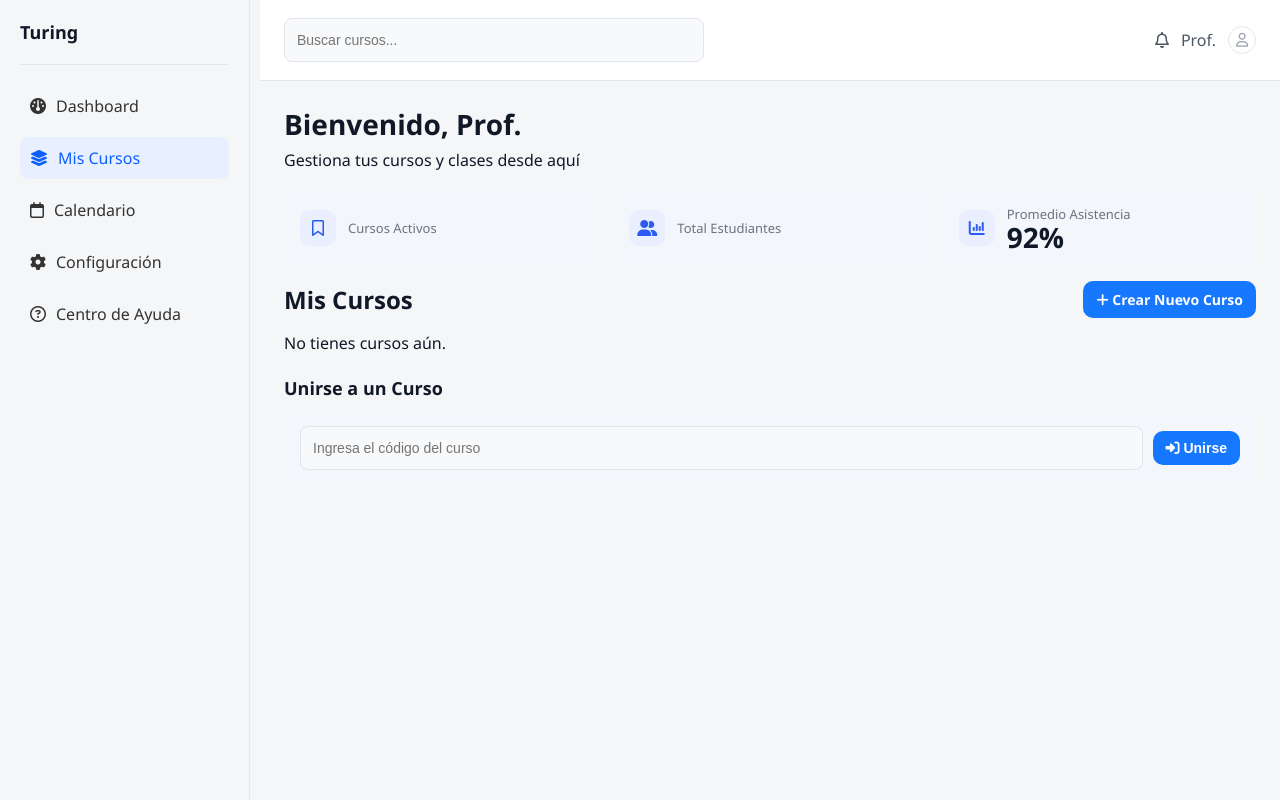
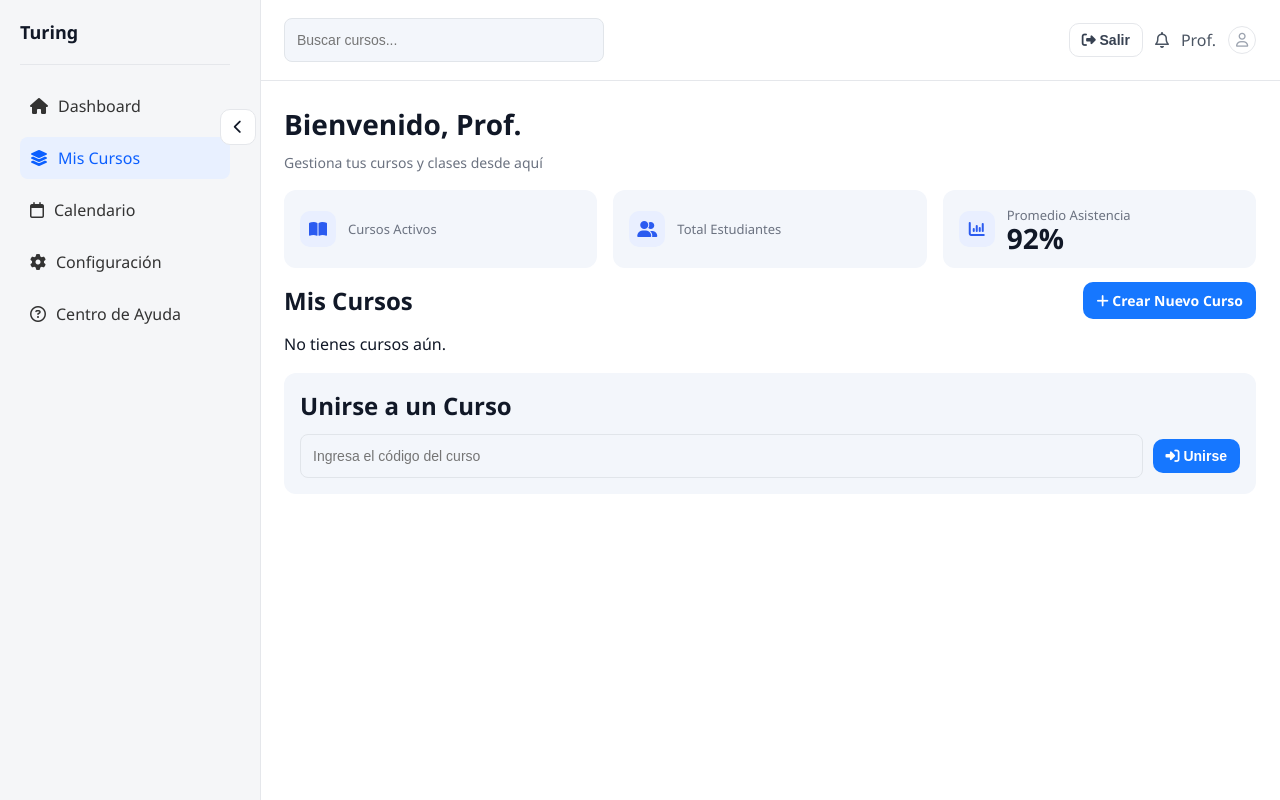
Before and after one commit to SebasHM1/Turing-Tutor-IA, a Django app: template src/turing/courses/templates/my_courses.html in a window 1280 px wide. Run offline with Django 5.2, Linux system fonts and the light colour scheme; the template is opened without the code that fills it, so the values that code supplies are empty.

Commit message:
feat: finish screen of Teacher

```diff
--- a/src/turing/courses/templates/my_courses.html
+++ b/src/turing/courses/templates/my_courses.html
@@ -20,7 +20,8 @@
             <hr class="sidebar-divider">
 
             <ul class="nav-links">
-                <li><a href="#"><i class="fa-solid fa-gauge"></i> Dashboard</a></li>
+                <li><a href="#"><i class="fa-solid fa-house"></i> Dashboard</a></li>
+
                 <li><a class="active" href="{% url 'courses:my_courses' %}"><i class="fa-solid fa-layer-group"></i> Mis
                         Cursos</a></li>
                 <li><a href="#"><i class="fa-regular fa-calendar"></i> Calendario</a></li>
@@ -37,8 +38,19 @@
                     <div class="search">
                         <input type="text" placeholder="Buscar cursos...">
                     </div>
+
+                    <!-- Form de logout escondido -->
+                    <form id="logout-form" method="post" action="{% url 'logout' %}" class="logout-form">
+                        {% csrf_token %}
+                    </form>
+
                     <div class="topbar-user">
-                        <i class="fa-regular fa-bell"></i>
+                        <button type="button" class="btn btn-ghost small js-logout">
+                            <i class="fa-solid fa-right-from-bracket"></i> Salir
+                        </button>
+
+
+                        <i class="fa-regular fa-bell bell"></i>
                         <span>Prof. {{ user.last_name }}</span>
                         <div class="avatar-circle">
                             {% if user.profile.avatar_url %}
@@ -53,23 +65,34 @@
 
 
 
+
             <!-- Contenido -->
             <div class="content">
                 <div class="container">
                     <div class="welcome">
+                        <div class="welcome-head place-back">
+                            <button type="button" class="btn-back js-back" aria-label="Volver atrás">
+                                <i class="fa-solid fa-chevron-left"></i>
+                            </button>
                             <h1>Bienvenido, Prof. {{ user.last_name }}</h1>
-                        <p>Gestiona tus cursos y clases desde aquí</p>
                         </div>
+
+                        <p class="welcome-sub">Gestiona tus cursos y clases desde aquí</p>
+                    </div>
+
+
+
 
                     <!-- KPIs -->
                     <div class="kpis">
                         <div class="kpi card">
-                            <div class="icon"><i class="fa-regular fa-bookmark"></i></div>
+                            <div class="icon"><i class="fa-solid fa-book-open"></i></div>
                             <div>
                                 <div class="label">Cursos Activos</div>
                                 <div class="value">{{ active_courses }}</div>
                             </div>
                         </div>
+
                         <div class="kpi card">
                             <div class="icon"><i class="fa-solid fa-user-group"></i></div>
                             <div>
@@ -121,9 +144,9 @@
                         {% endfor %}
                     </div>
 
-                    <!-- Unirse por código -->
+                    <div class="join-card card">
                         <h2 class="section-title">Unirse a un Curso</h2>
-                    <form class="join-card card join-box" method="post" action="{% url 'courses:join_by_code' %}">
+                        <form class="join-inline" method="post" action="{% url 'courses:join_by_code' %}">
                             {% csrf_token %}
                             <input type="text" name="code" placeholder="Ingresa el código del curso" autocomplete="off">
                             <button class="btn btn-primary" type="submit">
@@ -131,9 +154,13 @@
                             </button>
                         </form>
                     </div>
+
+                </div>
             </div>
         </main>
     </div>
+    <script src="{% static 'js/ui.js' %}"></script>
+
 </body>
 
 </html>
--- a/src/turing/static/css/dashboard.css
+++ b/src/turing/static/css/dashboard.css
@@ -3,6 +3,7 @@
     --bg-sidebar: #F5F6F8;
     --bg-card: #FFFFFF;
     --bg-tile: #F3F6FB;
+    --bg-input: #F3F6FB;
     --border: #E5E7EB;
     --ink: #111827;
     --ink-weak: #6B7280;
@@ -11,22 +12,36 @@
     --danger-text: #B91C1C;
 }
 
+/* Base */
 body.dashboard {
     background: var(--bg-app);
     color: var(--ink);
     font-family: 'Segoe UI', Arial, sans-serif;
 }
 
+/* Layout y divisor del sidebar */
 .page {
+    position: relative;
     display: grid;
     grid-template-columns: 260px 1fr;
     min-height: 100vh;
     background: var(--bg-app);
 }
 
+.page::before {
+    content: "";
+    position: absolute;
+    left: 260px;
+    top: 0;
+    bottom: 0;
+    width: 1px;
+    background: var(--border);
+    pointer-events: none;
+}
+
+/* Sidebar */
 .sidebar {
     background: var(--bg-sidebar);
-    border-right: 1px solid var(--border);
     padding: 20px;
 }
 
@@ -36,9 +51,19 @@ body.dashboard {
     margin-bottom: 18px;
 }
 
+/* Columna principal y topbar */
+main {
+    background: #fff;
+}
+
 .topbar {
     background: #fff;
     border-bottom: 1px solid var(--border);
+    transition: box-shadow .2s ease;
+}
+
+.topbar.scrolled {
+    box-shadow: 0 6px 18px rgba(17, 24, 39, .06);
 }
 
 .topbar-inner {
@@ -50,9 +75,10 @@ body.dashboard {
     justify-content: space-between;
 }
 
+/* Búsqueda */
 .search {
-    max-width: 420px;
-    width: 100%;
+    width: 320px;
+    max-width: 40vw;
 }
 
 .search input {
@@ -61,11 +87,23 @@ body.dashboard {
     padding: 10px 12px;
     border: 1px solid #E1E5EA;
     border-radius: 8px;
-    background: #F8F9FB;
+    background: var(--bg-input);
     font-size: 14px;
 }
 
-/* Avatar superior derecho */
+.search input:focus {
+    outline: none;
+    box-shadow: 0 0 0 3px rgba(22, 119, 255, .15);
+}
+
+/* Usuario superior derecho */
+.topbar-user {
+    display: flex;
+    align-items: center;
+    gap: 12px;
+    color: #4B5563;
+}
+
 .avatar-circle {
     width: 28px;
     height: 28px;
@@ -89,14 +127,7 @@ body.dashboard {
     color: #9CA3AF;
 }
 
-.topbar-user {
-    display: flex;
-    align-items: center;
-    gap: 12px;
-    color: #4B5563;
-}
-
-/* Contenedor central */
+/* Contenido centrado */
 .content {
     padding: 24px 24px 32px;
 }
@@ -106,22 +137,69 @@ body.dashboard {
     margin: 0 auto;
 }
 
+/* Bienvenida y botón volver */
 .welcome h1 {
     font-size: 28px;
     font-weight: 700;
     margin: 0 0 6px;
 }
 
-.section-title {
-    font-size: 18px;
-    font-weight: 600;
-    margin: 22px 0 10px;
+.welcome-sub {
+    color: var(--ink-weak);
+    font-size: 14px;
+    margin: 4px 0 0;
 }
 
-.muted {
-    color: var(--ink-weak);
+.welcome-head {
+    position: relative;
+    display: flex;
+    align-items: center;
+    gap: 12px;
 }
 
+/* Botón en el gutter izquierdo sin romper alineación */
+.welcome-head.place-back .btn-back {
+    position: absolute;
+    left: -64px;
+    top: 50%;
+    transform: translateY(-50%);
+}
+
+@media (max-width:768px) {
+    .welcome-head.place-back .btn-back {
+        position: static;
+        transform: none;
+    }
+}
+
+/* Botón volver */
+.btn-back {
+    width: 36px;
+    height: 36px;
+    display: inline-flex;
+    align-items: center;
+    justify-content: center;
+    background: #fff;
+    border: 1px solid var(--border);
+    border-radius: 10px;
+    cursor: pointer;
+    transition: background .15s ease, transform .08s ease;
+}
+
+.btn-back i {
+    font-size: 14px;
+    color: var(--ink);
+}
+
+.btn-back:hover {
+    background: var(--bg-tile);
+}
+
+.btn-back:active {
+    transform: scale(.98);
+}
+
+/* Tarjetas base y texto tenue */
 .card {
     background: var(--bg-card);
     border: 1px solid #EEF0F3;
@@ -129,6 +207,11 @@ body.dashboard {
     padding: 16px;
 }
 
+.muted {
+    color: var(--ink-weak);
+}
+
+/* KPIs */
 .kpis {
     display: grid;
     grid-template-columns: repeat(3, minmax(220px, 1fr));
@@ -143,6 +226,7 @@ body.dashboard {
     align-items: center;
     background: var(--bg-tile);
     border: 0;
+    transition: transform .18s ease, box-shadow .18s ease;
 }
 
 .kpi .icon {
@@ -167,6 +251,11 @@ body.dashboard {
     line-height: 1;
 }
 
+.kpi:hover {
+    transform: translateY(-1px);
+}
+
+/* Sección cursos */
 .header-row {
     display: flex;
     align-items: center;
@@ -179,6 +268,15 @@ body.dashboard {
     grid-template-columns: repeat(2, minmax(340px, 1fr));
     gap: 16px;
     margin-top: 14px;
+}
+
+.course-card {
+    transition: transform .18s ease, box-shadow .18s ease;
+}
+
+.course-card:hover {
+    transform: translateY(-2px);
+    box-shadow: 0 8px 18px rgba(17, 24, 39, .06);
 }
 
 .course-card h3 {
@@ -201,6 +299,8 @@ body.dashboard {
     font-size: 18px;
     padding: 4px;
     cursor: pointer;
+    position: relative;
+    overflow: hidden;
 }
 
 .icon-button:hover {
@@ -212,6 +312,7 @@ body.dashboard {
     margin: 6px 0 10px;
 }
 
+/* Botones */
 .btn {
     display: inline-block;
     padding: 8px 12px;
@@ -220,6 +321,8 @@ body.dashboard {
     font-weight: 600;
     font-size: 14px;
     border: 1px solid transparent;
+    position: relative;
+    overflow: hidden;
 }
 
 .btn-primary {
@@ -239,31 +342,75 @@ body.dashboard {
     border-color: #E5E7EB;
 }
 
+.btn-ghost {
+    background: #fff;
+    color: #374151;
+    border: 1px solid var(--border);
+}
+
 .btn-danger-soft {
     background: var(--danger-soft);
     color: var(--danger-text);
     border: 1px solid #FECACA;
 }
 
-.join-box.card {
+/* Ripple */
+.ripple {
+    position: absolute;
+    border-radius: 999px;
+    transform: scale(0);
+    background: rgba(0, 0, 0, .1);
+    opacity: .7;
+    pointer-events: none;
+    width: 10px;
+    height: 10px;
+    animation: ripple .45s ease-out forwards;
+}
+
+@keyframes ripple {
+    to {
+        transform: scale(18);
+        opacity: 0;
+    }
+}
+
+/* Micro interacción campana */
+.bell {
+    transition: transform .15s ease;
+}
+
+.bell:hover {
+    transform: rotate(-8deg);
+}
+
+/* Unirse a un curso dentro de tarjeta gris */
+.join-card {
     background: var(--bg-tile);
     border: 0;
-    display: flex;
-    align-items: center;
-    gap: 10px;
+    padding: 16px;
+    margin-top: 18px;
+    display: grid;
+    gap: 12px;
 }
 
-.join-box input {
+.join-inline {
+    display: flex;
+    gap: 10px;
+    align-items: center;
+}
+
+.join-inline input {
     flex: 1;
     height: 44px;
     padding: 10px 12px;
     border: 1px solid #E1E5EA;
     border-radius: 8px;
-    background: #F8F9FB;
+    background: var(--bg-input) !important;
     font-size: 14px;
 }
 
-@media (max-width: 1100px) {
+/* Responsive */
+@media (max-width:1100px) {
     .kpis {
         grid-template-columns: 1fr 1fr;
     }
@@ -273,7 +420,7 @@ body.dashboard {
     }
 }
 
-@media (max-width: 768px) {
+@media (max-width:768px) {
     .topbar-inner {
         flex-wrap: wrap;
         gap: 12px;
--- /dev/null
+++ b/src/turing/static/js/ui.js
@@ -0,0 +1,126 @@
+// static/js/ui.js
+document.addEventListener('DOMContentLoaded', () => {
+    const prefersReduced = window.matchMedia('(prefers-reduced-motion: reduce)').matches
+
+    // 1) Enlaces de UI
+    const backBtn = document.querySelector('.js-back')
+    const logoutBtn = document.querySelector('.js-logout')
+    const logoutFrm = document.getElementById('logout-form')
+    const topbar = document.querySelector('.topbar')
+    const bell = document.querySelector('.bell')
+
+    if (backBtn) backBtn.addEventListener('click', () => history.back())
+    if (logoutBtn && logoutFrm) logoutBtn.addEventListener('click', () => logoutFrm.submit())
+
+    // 2) Sombra en topbar al hacer scroll
+    const setTopbarShadow = () => {
+        if (!topbar) return
+        const y = window.scrollY || document.documentElement.scrollTop
+        topbar.classList.toggle('scrolled', y > 8)
+    }
+    setTopbarShadow()
+    window.addEventListener('scroll', setTopbarShadow, { passive: true })
+
+    // 3) Animaciones base
+    const fadeInUp = (el, delay = 0) => {
+        if (prefersReduced) return
+        el.style.opacity = '0'
+        el.style.transform = 'translateY(8px)'
+        el.style.transition = `opacity .32s ease ${delay}ms, transform .32s ease ${delay}ms`
+        requestAnimationFrame(() => {
+            el.style.opacity = '1'
+            el.style.transform = 'translateY(0)'
+        })
+    }
+
+    // 4) Entrada inicial
+    const header = document.querySelector('.welcome')
+    if (header) fadeInUp(header, 0)
+
+    // 5) Revelado por scroll con escalonado
+    const revealEls = [
+        ...document.querySelectorAll('.kpi'),
+        ...document.querySelectorAll('.course-card'),
+        ...document.querySelectorAll('.join-card')
+    ]
+    if (!prefersReduced) {
+        const io = new IntersectionObserver(entries => {
+            entries.forEach(e => {
+                if (e.isIntersecting) {
+                    const index = revealEls.indexOf(e.target)
+                    const delay = Math.max(0, index) * 60
+                    fadeInUp(e.target, delay)
+                    io.unobserve(e.target)
+                }
+            })
+        }, { threshold: 0.08 })
+        revealEls.forEach(el => io.observe(el))
+    }
+
+    // 6) Contador animado para KPIs
+    const animateNumber = (el, to, dur = 800) => {
+        if (prefersReduced) { el.textContent = to; return }
+        const start = performance.now()
+        const from = 0
+        const isPercent = String(el.dataset.type || '').toLowerCase() === 'percent'
+        const target = Number(to)
+        const fmt = v => isPercent ? `${Math.round(v)}%` : `${Math.round(v)}`
+        const tick = now => {
+            const t = Math.min(1, (now - start) / dur)
+            const eased = 1 - Math.pow(1 - t, 3)
+            el.textContent = fmt(from + (target - from) * eased)
+            if (t < 1) requestAnimationFrame(tick)
+        }
+        requestAnimationFrame(tick)
+    }
+
+    // Busca los valores de kpi y los anima si están en números
+    document.querySelectorAll('.kpi .value').forEach(v => {
+        const raw = v.textContent.trim()
+        const isPercent = raw.endsWith('%')
+        const num = parseInt(raw.replace('%', ''), 10)
+        if (!Number.isNaN(num)) {
+            if (isPercent) v.dataset.type = 'percent'
+            animateNumber(v, num)
+        }
+    })
+
+    // 7) Ripple mejorado en todos los botones e icon buttons
+    const addRipple = el => {
+        el.addEventListener('click', ev => {
+            const rect = el.getBoundingClientRect()
+            const ripple = document.createElement('span')
+            ripple.className = 'ripple'
+            const size = Math.max(rect.width, rect.height)
+            ripple.style.width = ripple.style.height = size + 'px'
+            ripple.style.left = ev.clientX - rect.left - size / 2 + 'px'
+            ripple.style.top = ev.clientY - rect.top - size / 2 + 'px'
+            el.appendChild(ripple)
+            ripple.addEventListener('animationend', () => ripple.remove())
+        }, { passive: true })
+    }
+    document.querySelectorAll('.btn, .icon-button, .btn-back').forEach(addRipple)
+
+    // 8) Micro animación de la campana al hacer clic
+    if (bell && !prefersReduced) {
+        bell.addEventListener('click', () => {
+            bell.animate(
+                [
+                    { transform: 'rotate(0)' },
+                    { transform: 'rotate(-12deg)' },
+                    { transform: 'rotate(10deg)' },
+                    { transform: 'rotate(-6deg)' },
+                    { transform: 'rotate(0)' }
+                ],
+                { duration: 450, easing: 'ease-out' }
+            )
+        })
+    }
+
+    // 9) Foco elegante en la búsqueda
+    const searchInput = document.querySelector('.search input')
+    if (searchInput) {
+        searchInput.addEventListener('focus', () => searchInput.classList.add('is-focused'))
+        searchInput.addEventListener('blur', () => searchInput.classList.remove('is-focused'))
+    }
+})
```
Lines whose indentation alone changed are shown as unchanged.
